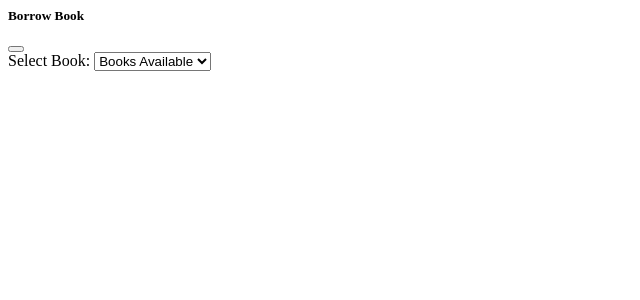
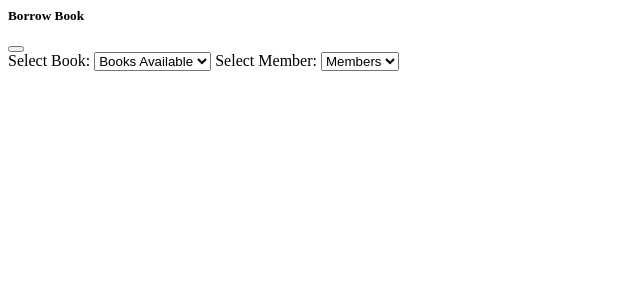
Before and after one commit to nealwaga/Library-System, a Python web app: template app/templates/checklist/borrow_book.html in a window 1280 px wide. Shown: the top 300 px of the page, without its empty margins (0-640 px from the left). Run offline with Jinja, Linux system fonts and the light colour scheme; the template is opened without the code that fills it, so the values that code supplies are empty.

Commit message:
add select members option

```diff
--- a/app/templates/checklist/borrow_book.html
+++ b/app/templates/checklist/borrow_book.html
@@ -26,7 +26,16 @@
             {% for book in books_to_borrow %}
             <option value={{book.id}}>{{book.title}}</option>
             {% endfor %}
-          </select>
+        </select>
+
+        <label class="form-label">Select Member:</label>
+        <select name="member_name" required="required" id="member_name" class="custom-select form-control">
+          <option selected="selected">Members</option>
+          {% for member in members_can_borrow %}
+            <option value={{member.id}}>{{ member.member_name }}</option>
+          {% endfor %}
+        </select>
+
 
 
         </form>
```
